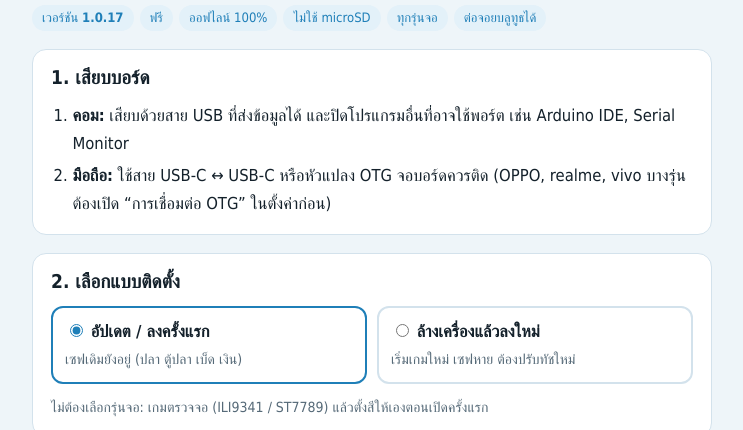
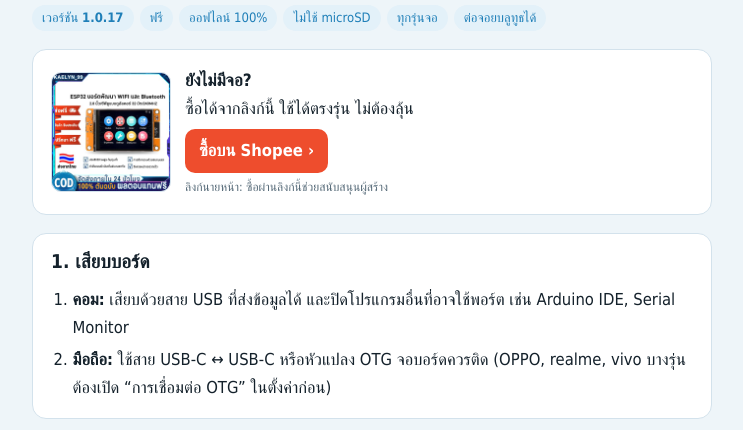
Before and after one commit to sfttech2000/pocket-fishing-flasher, a plain HTML site: page index.html in a window 1280 px wide. Shown: the part 658-1088 px from the top of the page, without its empty margins (268-1011 px from the left). Drawn offline with Linux system fonts and the light colour scheme; a web font is replaced by a local one.

Commit message:
'No board yet?' Shopee box above step 1

```diff
--- a/index.html
+++ b/index.html
@@ -78,6 +78,11 @@ a { color: var(--accent); }
 .links a { display: flex; justify-content: space-between; gap: 10px; padding: 10px 12px; border: 1px solid var(--line); border-radius: 10px; text-decoration: none; }
 .links a span { color: var(--muted); font-size: 14px; }
 li, p { overflow-wrap: anywhere; }
+.buy { display: grid; grid-template-columns: 120px minmax(0, 1fr); gap: 14px; align-items: center; text-decoration: none; color: inherit; }
+.buy img { width: 120px; height: 120px; border-radius: 10px; border: 1px solid var(--line); display: block; }
+.buy b { font-family: var(--display); font-size: 17px; }
+.buy .go { display: inline-block; margin-top: 6px; background: #ee4d2d; color: #fff; font-weight: 600; padding: 8px 14px; border-radius: 10px; }
+.buy small { display: block; color: var(--muted); font-size: 12px; margin-top: 4px; }
 footer { font-size: 13px; color: var(--muted); display: grid; gap: 4px; }
 </style>
 </head>
@@ -92,6 +97,13 @@ footer { font-size: 13px; color: var(--muted); display: grid; gap: 4px; }
   </header>
 
   <div id="unsupported" class="box warn" hidden><b>เบราว์เซอร์นี้ใช้ไม่ได้</b><br>เปิดหน้านี้ด้วย Google Chrome หรือ Microsoft Edge บนคอม หรือ Chrome บนมือถือ Android · iPhone และ iPad ใช้ไม่ได้ (Apple ไม่เปิดให้เว็บใช้พอร์ต USB)</div>
+
+  <section class="card">
+    <a class="buy" href="https://s.shopee.co.th/6q2LUfYbIR" target="_blank" rel="noopener sponsored">
+      <img src="img/buy_cyd.jpg" alt="บอร์ด ESP32 จอ 2.8 นิ้ว (CYD) สีเหลือง" width="120" height="120" loading="lazy">
+      <span><b>ยังไม่มีจอ?</b><br>ซื้อได้จากลิงก์นี้ ใช้ได้ตรงรุ่น ไม่ต้องลุ้น<br><span class="go">ซื้อบน Shopee ›</span><small>ลิงก์นายหน้า: ซื้อผ่านลิงก์นี้ช่วยสนับสนุนผู้สร้าง</small></span>
+    </a>
+  </section>
 
   <section class="card">
     <h2>1. เสียบบอร์ด</h2>
```
Also changed, not shown: img/buy_cyd.jpg (added).
